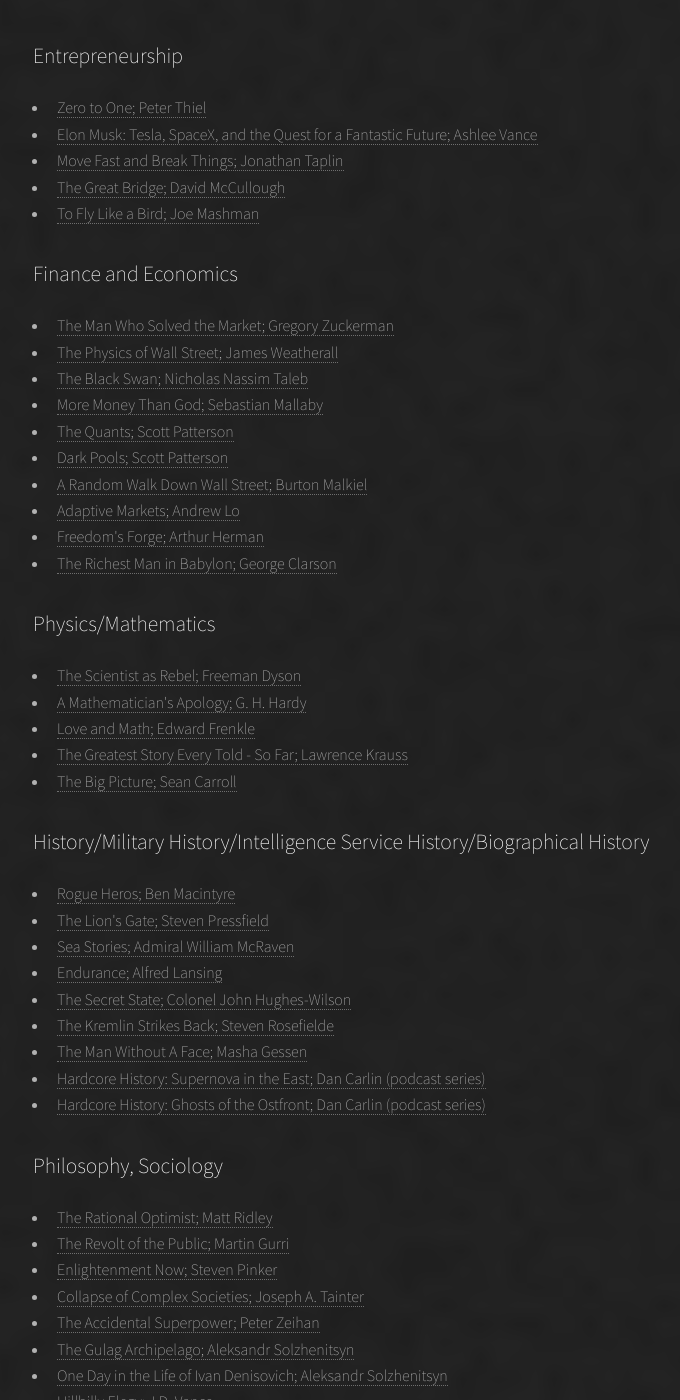
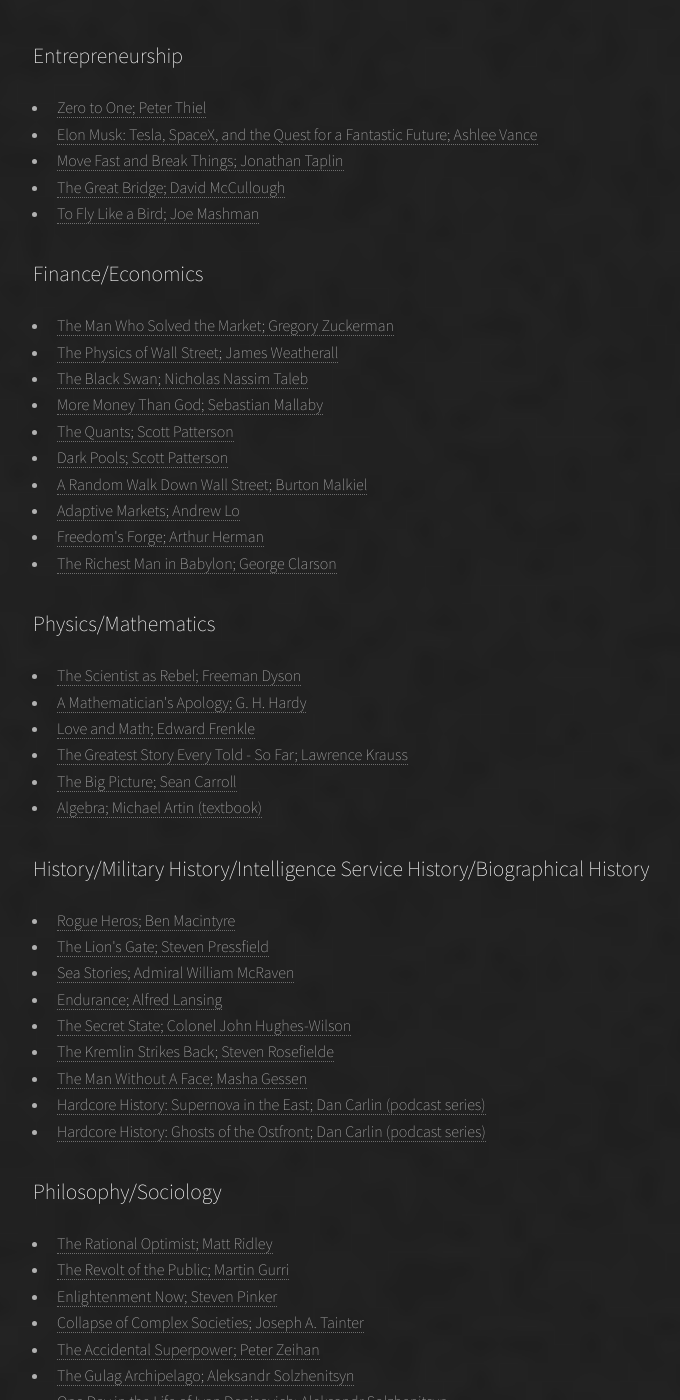
Before and after one commit to rmcwhorter/rmcwhorter.github.io, a Jekyll site: the page reading.html, which Jekyll copies as it is, in a window 1280 px wide and 1400 px high, scrolled down 462 px. Shown: the whole window, without its empty margins (95-775 px from the left). Built offline with Jekyll 4.4.1, drawn with Linux system fonts in a browser that asks for light colours; comment, search, counter and statistics services are not loaded; some of the changed text lies outside the part shown.

Commit message:
Update of reading
Changed headings, added algebra by artin, added hardcore history

```diff
--- a/reading.html
+++ b/reading.html
@@ -121,7 +121,7 @@
               >
             </li>
           </ul>
-          <h2>Finance and Economics</h2>
+          <h2>Finance/Economics</h2>
           <ul class="">
             <li>
               <a
@@ -272,6 +272,14 @@
                 ><span class="label">The Big Picture; Sean Carroll</span></a
               >
             </li>
+            <li>
+              <a
+                href="https://www.amazon.com/Algebra-Classic-Classics-Advanced-Mathematics/dp/0134689607/ref=sr_1_1?dchild=1&keywords=algebra+artin&qid=1609814630&sr=8-1"
+                target="_blank"
+                class=""
+                ><span class="label">Algebra; Michael Artin (textbook)</span></a
+              >
+            </li>
           </ul>
           <h2>History/Military History/Intelligence Service History/Biographical History</h2>
           <ul class="">
@@ -359,7 +367,7 @@
               >
             </li>
           </ul>
-          <h2>Philosophy, Sociology</h2>
+          <h2>Philosophy/Sociology</h2>
           <ul class="">
             <li>
               <a
@@ -499,7 +507,7 @@
               >
             </li>
           </ul>
-          <h2>Great Fiction, Classics</h2>
+          <h2>Great Fiction/Classics</h2>
           <ul class="">
             <li>
               <a
```
